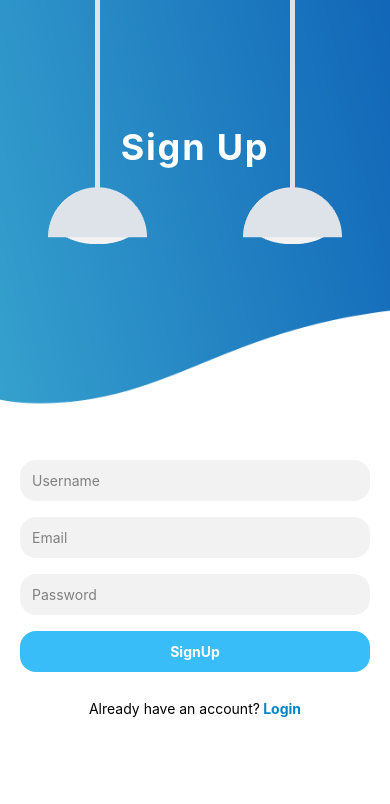
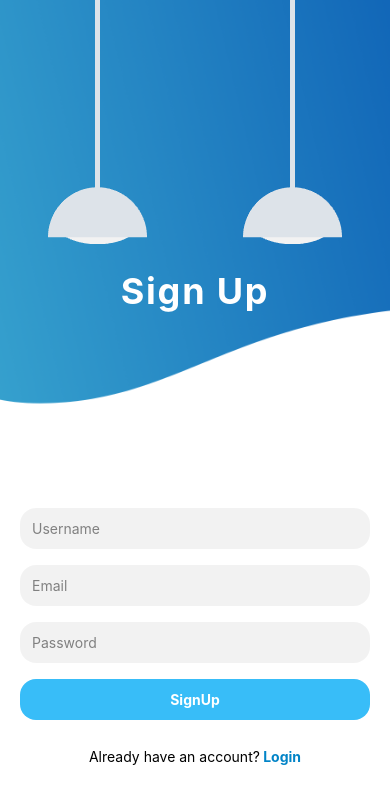
Before and after one commit to bruceMug/loginstore2, a React Native app: screen /SignUp in a window 390 px wide. Shown: the top 804 px of the page. Built offline with nearby package versions, Linux system fonts and the light colour scheme.

Commit message:
removed fadein and fadeout

```diff
--- a/screens/LoginScreen.js
+++ b/screens/LoginScreen.js
@@ -2,10 +2,8 @@ import { StatusBar } from "expo-status-bar";
 import React from "react";
 import { View, Text, Image, TextInput, TouchableOpacity } from "react-native";
 import Animated, {
-  FadeIn,
   FadeInDown,
   FadeInUp,
-  FadeOut,
 } from "react-native-reanimated";
 import { useNavigation } from "@react-navigation/native";
 
--- a/screens/SignupScreen.js
+++ b/screens/SignupScreen.js
@@ -2,10 +2,8 @@ import { StatusBar } from "expo-status-bar";
 import React from "react";
 import { View, Text, Image, TextInput, TouchableOpacity } from "react-native";
 import Animated, {
-  FadeIn,
   FadeInDown,
   FadeInUp,
-  FadeOut,
 } from "react-native-reanimated";
 import { useNavigation } from "@react-navigation/native";
 
@@ -34,7 +32,7 @@ const SignupScreen = () => {
       </View>
 
       {/* form */}
-      <View className="h-full w-full flex justify-around pt-45">
+      <View className="h-full w-full flex justify-around pt-48">
         {/* Title */}
         <View className="flex items-center">
           <Animated.Text
@@ -46,7 +44,7 @@ const SignupScreen = () => {
         </View>
 
         {/* form */}
-        <View className="flex items-center mx-5 space-y-4 pt-10">
+        <View className="flex items-center mx-5 space-y-4 mt-10">
           <Animated.View entering={FadeInDown.duration(1000).springify()} className="bg-black/5 p-3 rounded-2xl w-full">
             <TextInput placeholder="Username" placeholderTextColor={"gray"} />
           </Animated.View>
@@ -70,7 +68,7 @@ const SignupScreen = () => {
             className="flex-row justify-center"
           >
             <Text>Already have an account?</Text>
-            <TouchableOpacity onPress={() => navigation.push("Login")}>
+            <TouchableOpacity onPress={() => navigation.push("Home")}>
               <Text className="text-sky-600 font-bold"> Login</Text>
             </TouchableOpacity>
           </Animated.View>
```
